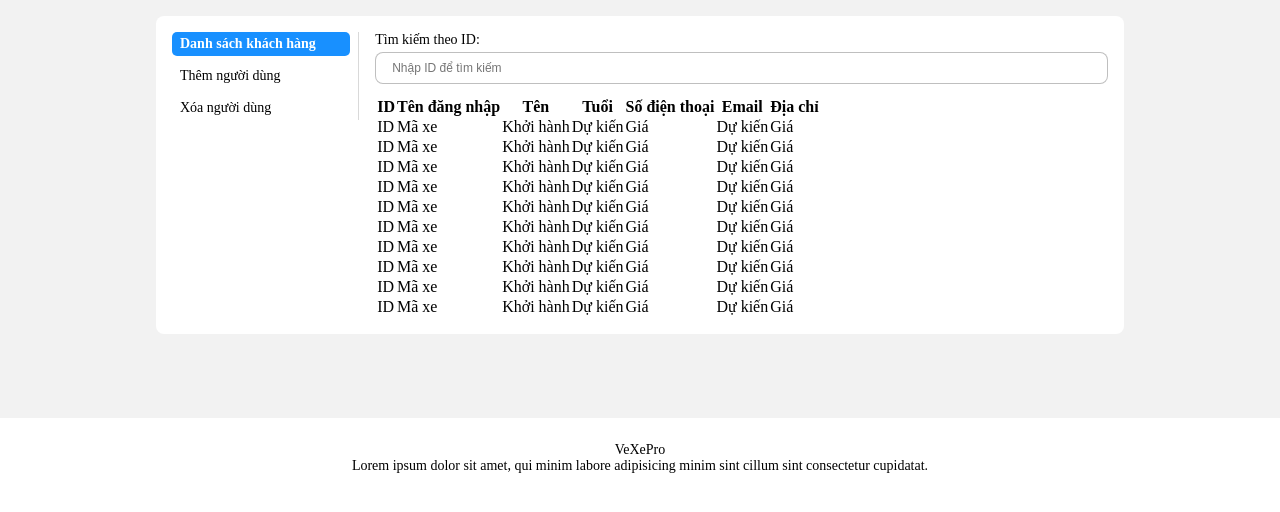
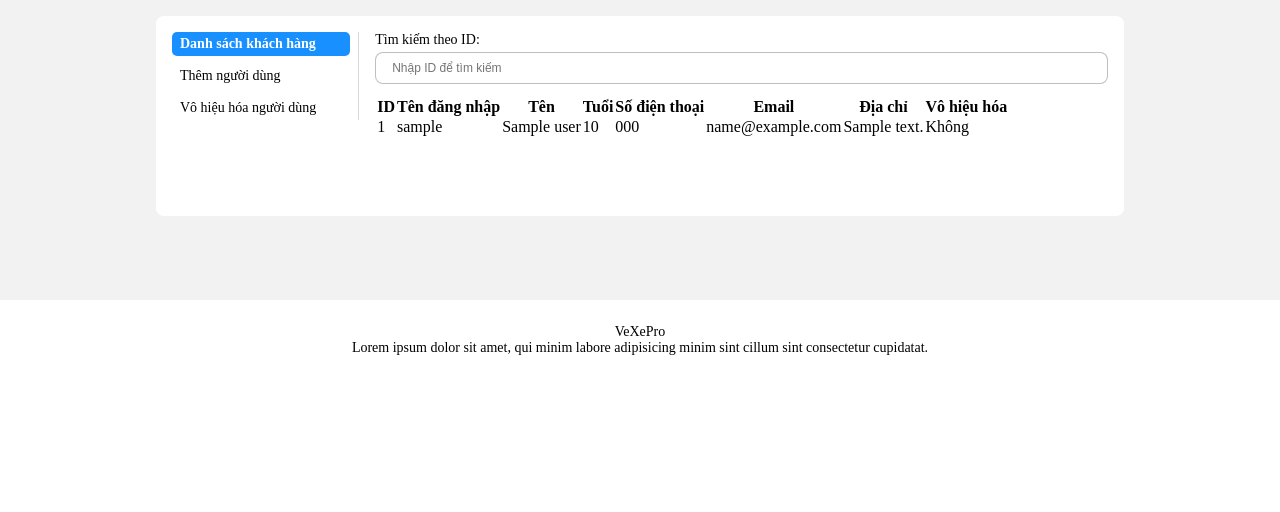
Before and after one commit to bivsbon/vexepro, a PHP site: template app/views/UserMana.php in a window 1280 px wide. Shown: the part 56-568 px from the top of the page. Run offline with PHP 8.4, Linux system fonts and the light colour scheme; the template is opened without the code that fills it: most values are stand-ins (such as "Sample title", 1, 10 or a date in 2020); some libraries are stand-ins or nearby versions.

Commit message:
more manages

```diff
--- a/app/controllers/Home.php
+++ b/app/controllers/Home.php
@@ -1,4 +1,6 @@
 <?php
+require_once _DIR_ROOT.'/app/services/StationService.php';
+require_once _DIR_ROOT.'/app/services/TicketService.php';
 class Home extends Controller {
 
     public function index(): void {
@@ -8,7 +10,7 @@ class Home extends Controller {
         $this->render('Home', $data);
     }
 
-    public function me() {
+    public function me() : void {
         $uid = $_SESSION['userObj']->id;
         $tickets = TicketService::getByUserId($uid);
         $data['tickets'] = $tickets;
--- a/app/controllers/Ticket.php
+++ b/app/controllers/Ticket.php
@@ -1,10 +1,12 @@
 <?php
 require_once _DIR_ROOT.'/app/controllers/Home.php';
+require_once _DIR_ROOT.'/app/services/TripService.php';
+require_once _DIR_ROOT.'/app/services/TicketService.php';
 
 class Ticket extends Controller {
-    private Home $home;
 
     public function book() : void {
+        $home = new Home();
         $data = Request::getFields();
 
         $ticket['user_id'] = $_SESSION['userObj']->id;
@@ -15,7 +17,7 @@ class Ticket extends Controller {
         TicketService::add($ticket);
         TripService::decreaseRemainingSlots($data['trip_id'], 1);
 
-        $this->home->index();
+        $home->index();
     }
 
     public function cancel() : void {
--- a/app/controllers/Vehicle.php
+++ b/app/controllers/Vehicle.php
@@ -13,4 +13,8 @@ class Vehicle extends Controller {
             echo $number.'<br>';
         };
     }
+
+    public function manage() : void {
+
+    }
 }
--- a/app/services/VehicleService.php
+++ b/app/services/VehicleService.php
@@ -29,4 +29,8 @@ class VehicleService {
 
         return $plate_numbers;
     }
+
+    public static function getAllWithDetails(): array {
+        return VehicleDao::getAllWithDetails();
+    }
 }
--- a/app/views/AdminNavbar.php
+++ b/app/views/AdminNavbar.php
@@ -6,11 +6,11 @@
     <div class="navbar-left">
         <?php
         if (array_key_exists('adminObj', $_SESSION)) {
-            print("<a class='button' href='/vexepro/manage/customer'>Người dùng</a>
-                    <a class='button' href='/vexepro/manage/agency'>Nhà xe</a>
-                    <a class='button' href='/vexepro/manage/vehicle'>Xe</a>
-                    <a class='button' href='/vexepro/manage/ticket'>Vé</a>
-                    <a class='button' href='/vexepro/manage/trip'>Chuyến</a>
+            print("<a class='button' href='/vexepro/user/manage'>Người dùng</a>
+                    <a class='button' href='/vexepro/agency/manage'>Nhà xe</a>
+                    <a class='button' href='/vexepro/vehicle/manage'>Xe</a>
+                    <a class='button' href='/vexepro/ticket/manage'>Vé</a>
+                    <a class='button' href='/vexepro/trip/manage'>Chuyến</a>
                     <a class='button' href='/vexepro/user/logout'>Đăng xuất</a>
                     ");
         }
--- a/app/views/UserMana.php
+++ b/app/views/UserMana.php
@@ -39,23 +39,23 @@ print("<script type='text/javascript'>
 <th> Số điện thoại</th>
 <th> Email</th>
 <th> Địa chỉ</th>
-</tr>
-\${(function fun(){
-let ct = '';
-for(let i = 0; i<10;i++){
-ct += `<tr>
-<td>ID</td>
-<td>Mã xe</td>
-<td>Khởi hành</td>
-<td> Dự kiến</td>
-<td> Giá</td>
-<td> Dự kiến</td>
-<td> Giá</td>
-</tr>`;
+<th> Vô hiệu hóa</th>
+</tr>");
+
+foreach ($users as $user) {
+    print '<tr>
+<td>'.$user->id.'</td>
+<td>'.$user->username.'</td>
+<td>'.$user->name.'</td>
+<td>'.$user->age.'</td>
+<td>'.$user->tel.'</td>
+<td>'.$user->email.'</td>
+<td>'.$user->address.'</td>
+<td>'.($user->deactivate_flag == 1 ? "Có" : "Không").'</td>
+</tr>';
 }
-return ct;
-})()}
-</table>
+
+print("</table>
             </div>
             `
         },
@@ -63,7 +63,7 @@ return ct;
             title: 'Thêm người dùng',
             id: 'tab-2',
             render: `
-            <form>
+            <form action='/vexepro/user/add'>
                 <div class='form-wrapper'>
                     <label>Tên đăng nhập</label>
                     <input class='form-item' name='username' value=''/>
@@ -74,23 +74,23 @@ return ct;
                 </div>
                 <div class='form-wrapper'>
                     <label> Họ và tên</label>
-                    <input class='form-item' name='name' value=' Giá chuyến'/>
+                    <input class='form-item' name='name' value=''/>
                 </div>
                 <div class='form-wrapper'>
                     <label> Số điện thoại</label>
-                    <input class='form-item' name='phone' value=' Giá chuyến'/>
+                    <input class='form-item' name='tel' value=''/>
                 </div>
                 <div class='form-wrapper'>
                     <label> Địa chỉ</label>
-                    <input class='form-item' name='address' value=' Giá chuyến'/>
+                    <input class='form-item' name='address' value=''/>
                 </div>
                 <div class='form-wrapper'>
                     <label> Tuổi</label>
-                    <input class='form-item' name='age' type='number' value=' Giá chuyến'/>
+                    <input class='form-item' name='age' type='number' value=''/>
                 </div>
                 <div class='form-wrapper'>
                     <label>Email</label>
-                    <input class='form-item' name='email' type='email' value=' Giá chuyến'/>
+                    <input class='form-item' name='email' type='email' value=''/>
                 </div>
                 <div class='form-wrapper'>
                     <label> Phân quyền</label>
@@ -104,16 +104,16 @@ return ct;
             `
         },
         {
-            title: 'Xóa người dùng',
+            title: 'Vô hiệu hóa người dùng',
             id: 'tab-3',
             render: `
             <div>
-            <form>
+            <form action='/vexepro/user/deactivate'>
                 <div class='form-wrapper'>
                     <label>Nhập id</label>
                     <input class='form-item' name='id'/>
                 </div>
-<button class='button primary-button'>Xóa người dùng</button>
+<button class='button primary-button'>Vô hiệu hóa</button>
             </form>
             `
         }
--- a/core/Database.php
+++ b/core/Database.php
@@ -9,7 +9,6 @@ class Database {
         $blanks = implode(', ', array_fill(0, $s, '?'));
 
         $sql = "INSERT INTO ".$table."(".$columns.") values (".$blanks.")";
-        echo $sql;
 
         $stmt = $conn->prepare($sql);
 
```
Also changed, not shown: app/controllers/Agency.php (+20 -5 lines), app/controllers/Manage.php (deleted, +0 -53 lines), app/controllers/Trip.php (+27 -0 lines), app/controllers/User.php (+37 -2 lines), app/dao/TripDao.php (+17 -0 lines), app/dao/VehicleDao.php (added, +15 -0 lines), app/services/UserService.php (+8 -0 lines), app/views/TripMana.php (+23 -18 lines).
